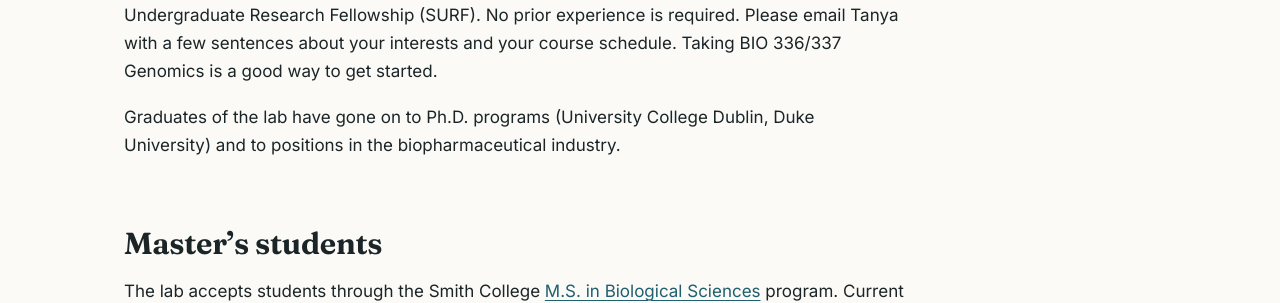
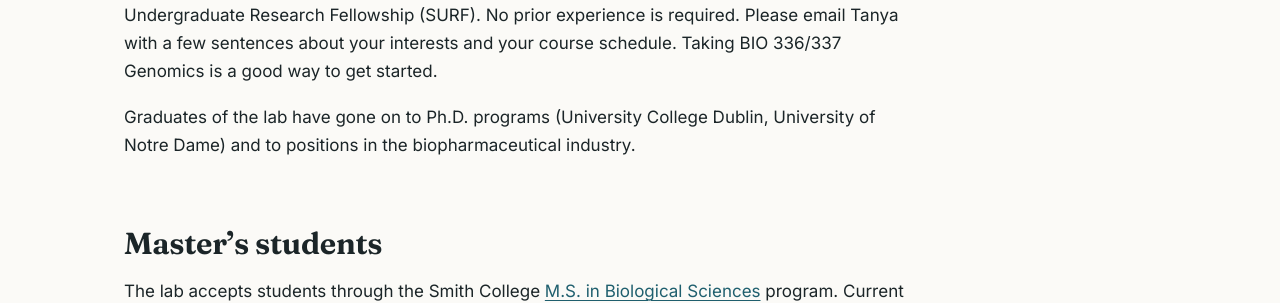
Before and after one commit to tanyalama/tanyalama.github.io, a Jekyll site: the page built from join.md, in a window 1280 px wide and 900 px high, scrolled down 407 px. Shown: the part 153-456 px from the top of the window. Built offline with Jekyll 4.4.1, drawn with Linux system fonts in a browser that asks for light colours.

Commit message:
Mary Ann Martinez Molina: photo; now PhD student, Shaw Lab, Notre Dame

```diff
--- a/_data/news.yml
+++ b/_data/news.yml
@@ -12,7 +12,7 @@
 - date: 2025-09-01
   text: "Welcome to Andrew Spencer (M.S.) and Beatrice Tauer (Honors), who are launching the lab's work on desert adaptation in the golden spiny mouse, *Acomys russatus*."
 - date: 2025-06-01
-  text: "Congratulations to Margaret Weber (M.S. ’25), now a Ph.D. candidate in the Teeling Lab at University College Dublin, and to Mary Ann Martinez Molina (’25), now a Ph.D. student at Duke."
+  text: "Congratulations to Margaret Weber (M.S. ’25), now a Ph.D. candidate in the Teeling Lab at University College Dublin, and to Mary Ann Martinez Molina (’25), now a Ph.D. student in the Shaw Lab at the University of Notre Dame."
 - date: 2025-02-13
   text: "Reference-quality bat genomes reveal adaptations to viral tolerance and disease resistance — now in [*Nature*](https://doi.org/10.1038/s41586-024-08471-0)."
 - date: 2025-01-01
--- a/_data/people.yml
+++ b/_data/people.yml
@@ -33,7 +33,8 @@
     now: "Ph.D. candidate, Teeling Lab, University College Dublin"
     bio: "Margo's M.S. research established the lab's cell culture, protein, and transcriptomic pipeline comparing the long-lived little brown bat with the house mouse. She was a 2023 AFAR TIME Initiative Fellow."
   - name: Mary Ann Martinez Molina '25
-    now: "Ph.D. student, Duke University"
+    photo: mary-ann-martinez-molina.jpg
+    now: "Ph.D. student, Shaw Lab, University of Notre Dame"
   - name: Zane Reedy
     now: "Embryology Laboratory Assistant, RMA of New York"
 
--- a/join.md
+++ b/join.md
@@ -10,7 +10,7 @@
 
 Undergraduates are central to our research. They work in field phenotyping, experimental design, high-performance computing, and our mammalian cell culture suite. Many students start through special studies (BIO 400), STRIDE, AEMES, a paid research assistantship, or a Summer Undergraduate Research Fellowship (SURF). No prior experience is required. Please email Tanya with a few sentences about your interests and your course schedule. Taking BIO 336/337 Genomics is a good way to get started.
 
-Graduates of the lab have gone on to Ph.D. programs (University College Dublin, Duke University) and to positions in the biopharmaceutical industry.
+Graduates of the lab have gone on to Ph.D. programs (University College Dublin, University of Notre Dame) and to positions in the biopharmaceutical industry.
 
 ## Master's students
 
```
Also changed, not shown: assets/img/people/mary-ann-martinez-molina.jpg (added).
